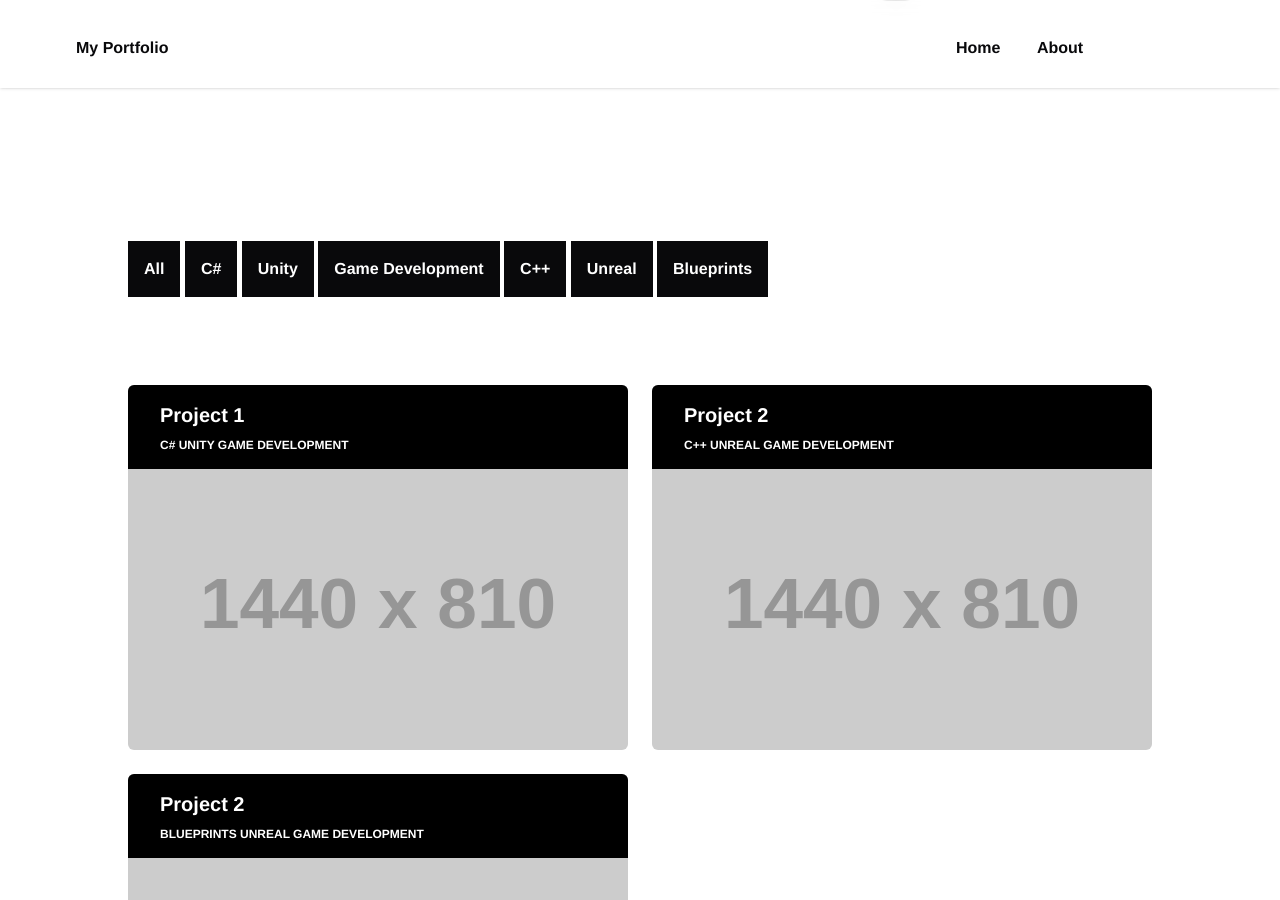
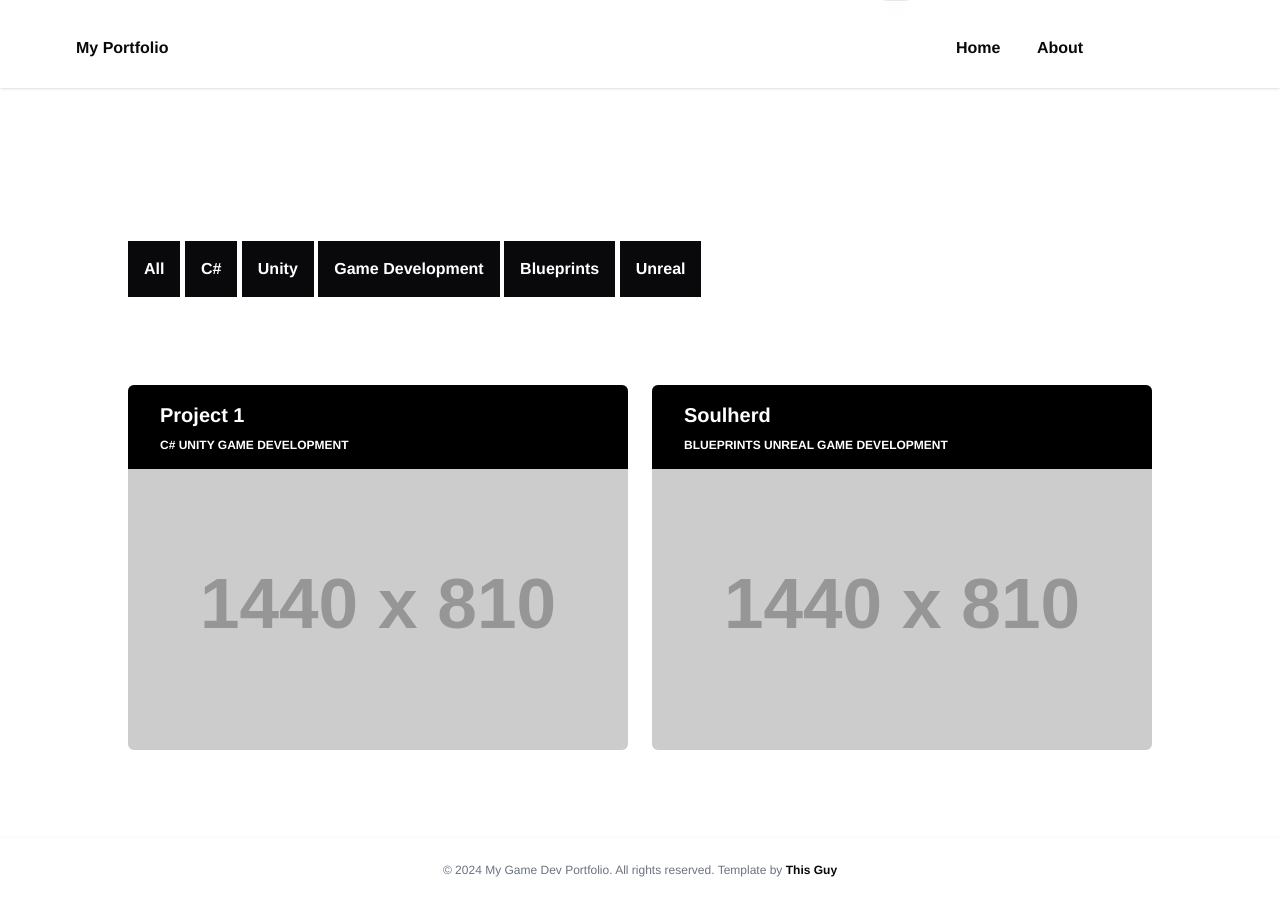
Before and after one commit to Waterhuman33/waterhuman33.github.io, a Jekyll site: the page built from index.html, in a window 1280 px wide and 900 px high, scrolled down 399 px. Built offline with Jekyll 4.4.1, drawn with Linux system fonts in a browser that asks for light colours; some web fonts are replaced.

Commit message:
Update projects.yml

```diff
--- a/_data/projects.yml
+++ b/_data/projects.yml
@@ -5,13 +5,7 @@
   file: "_projects/project1.md"
 
 - id: project-2
-  title: Project 2
-  img: 'https://via.placeholder.com/1440x810'
-  tags: ["C++ ", "Unreal ", "Game Development "]
-  file: "_projects/project2.md"
-
-- id: project-2
-  title: Project 2
+  title: Soulherd
   img: 'https://via.placeholder.com/1440x810'
   tags: ["Blueprints ", "Unreal ", "Game Development "]
   file: "_projects/SoulHerd.md"
```
